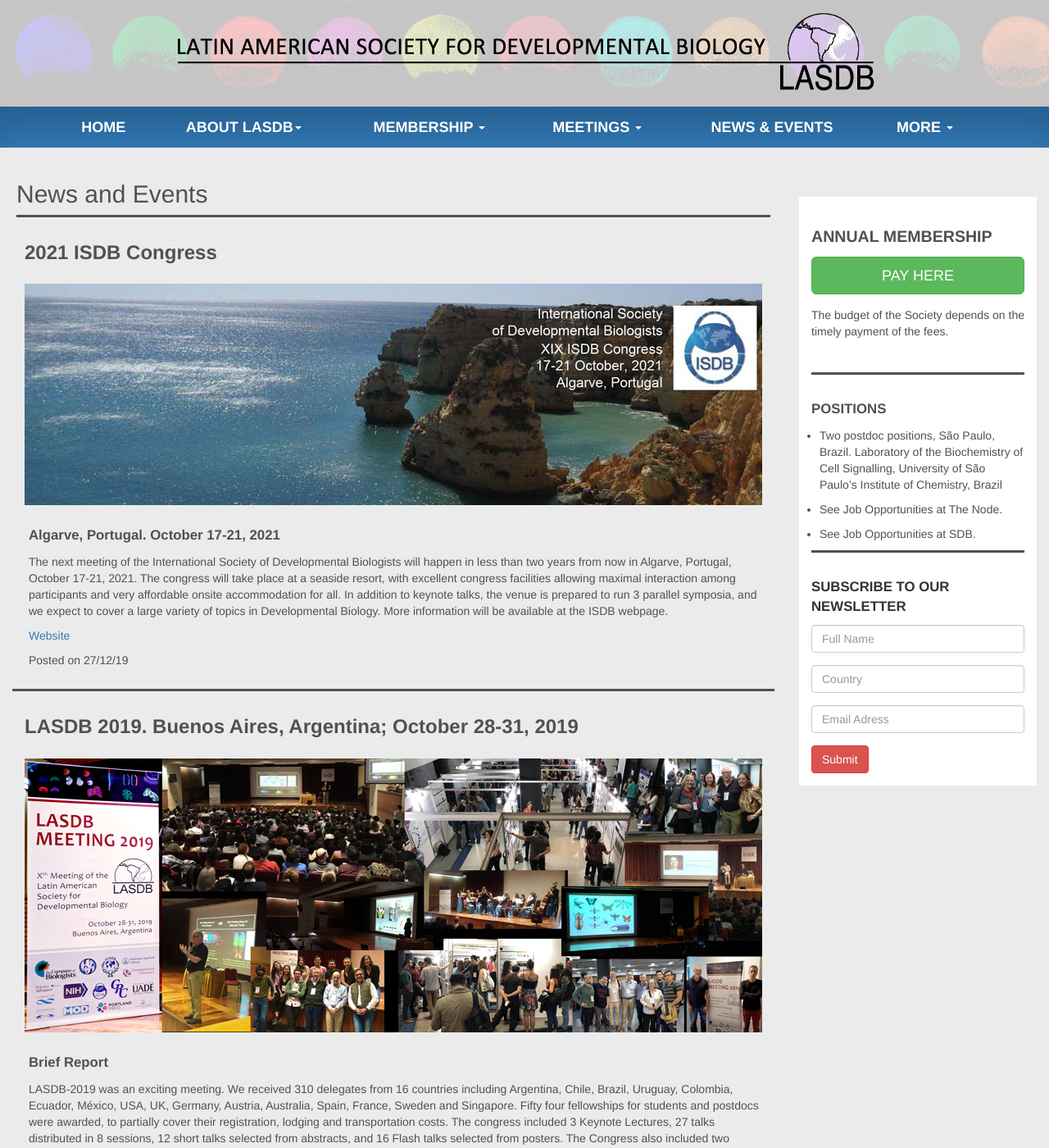
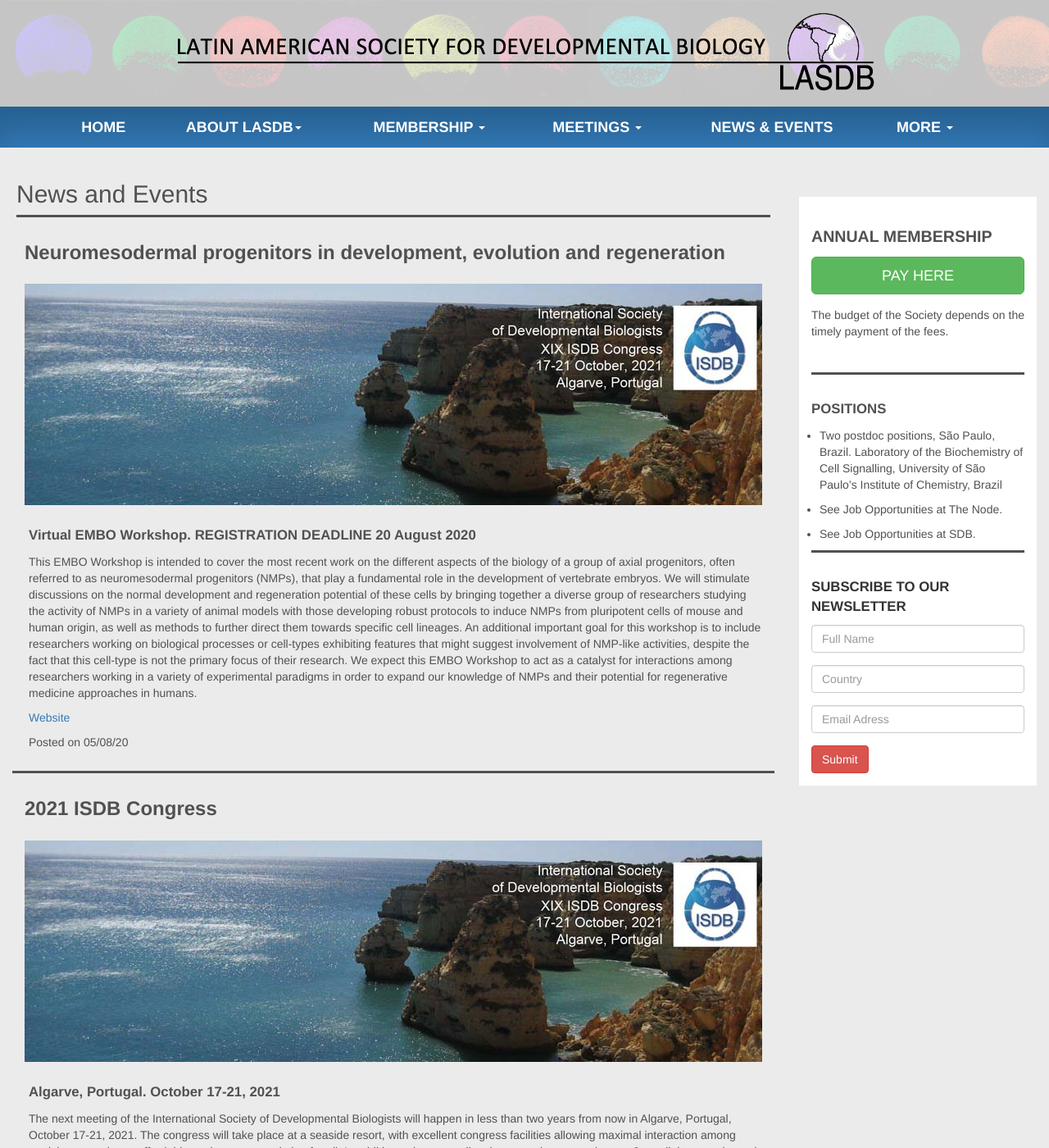
Before and after one commit to lasdb/lasdb.github.io, a Jekyll site: the page built from _posts/2000-01-01-news.markdown, in a window 1280 px wide and 1400 px high. Shown: the whole window at 82% size. Built offline with Jekyll 4.4.1, drawn with Linux system fonts in a browser that asks for light colours; nearby versions of some CDN libraries.

Commit message:
Update 2000-01-01-news.markdown

```diff
--- a/_posts/2000-01-01-news.markdown
+++ b/_posts/2000-01-01-news.markdown
@@ -5,6 +5,14 @@
 categories: news
 permalink: pages/news.html
 news:
+
+  - title: 'Neuromesodermal progenitors in development, evolution and regeneration'
+    date: '05/08/20'
+    subtitle: 'Virtual EMBO Workshop. REGISTRATION DEADLINE 20 August 2020'
+    body: 'This EMBO Workshop is intended to cover the most recent work on the different aspects of the biology of a group of axial progenitors, often referred to as neuromesodermal progenitors (NMPs), that play a fundamental role in the development of vertebrate embryos. We will stimulate discussions on the normal development and regeneration potential of these cells by bringing together a diverse group of researchers studying the activity of NMPs in a variety of animal models with those developing robust protocols to induce NMPs from pluripotent cells of mouse and human origin, as well as methods to further direct them towards specific cell lineages. An additional important goal for this workshop is to include researchers working on biological processes or cell-types exhibiting features that might suggest involvement of NMP-like activities, despite the fact that this cell-type is not the primary focus of their research. We expect this EMBO Workshop to act as a catalyst for interactions among researchers working in a variety of experimental paradigms in order to expand our knowledge of NMPs and their potential for regenerative medicine approaches in humans.'
+    imageSm: '../img/news/ISDB2021-sm.jpg'
+    imageBg: '../img/news/ISDB2021-bg.jpg'
+    URL: 'https://meetings.embo.org/event/20-progenitors'
 
   - title: '2021 ISDB Congress'
     date: '27/12/19'
```
